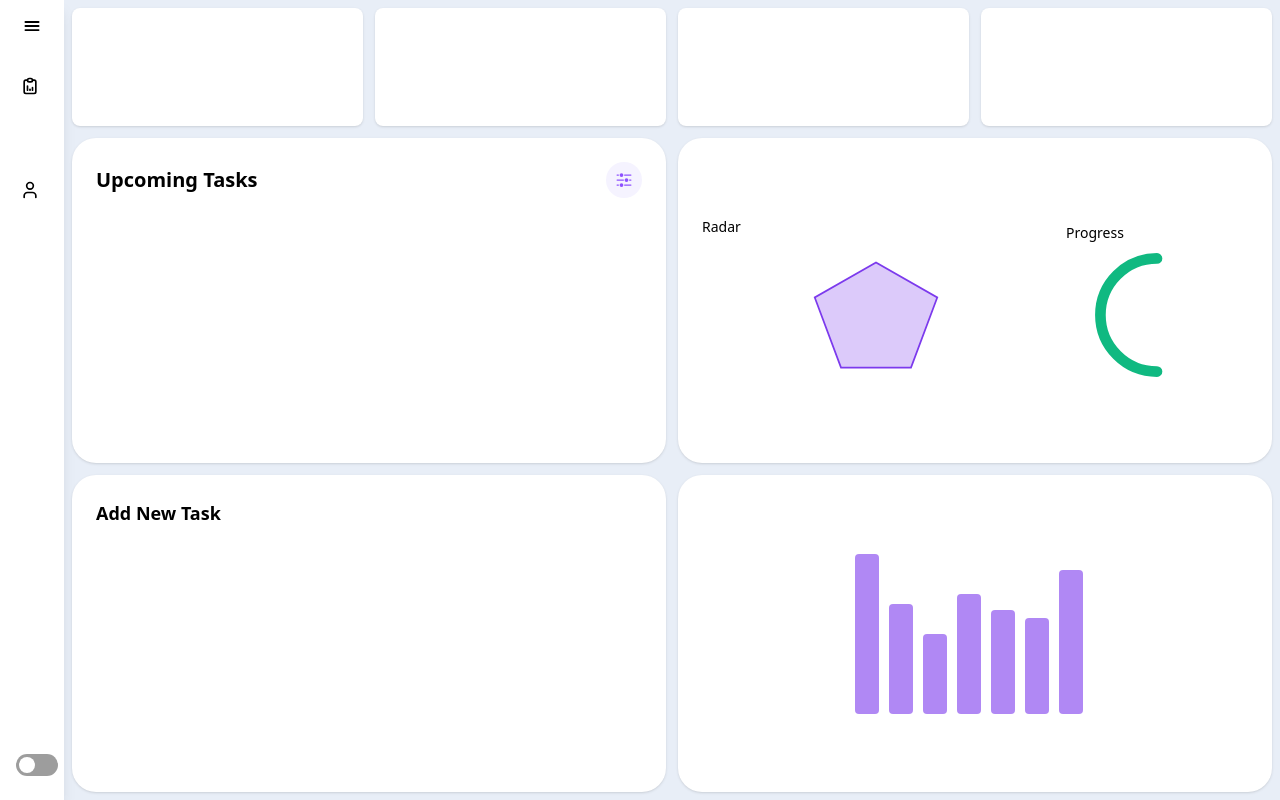
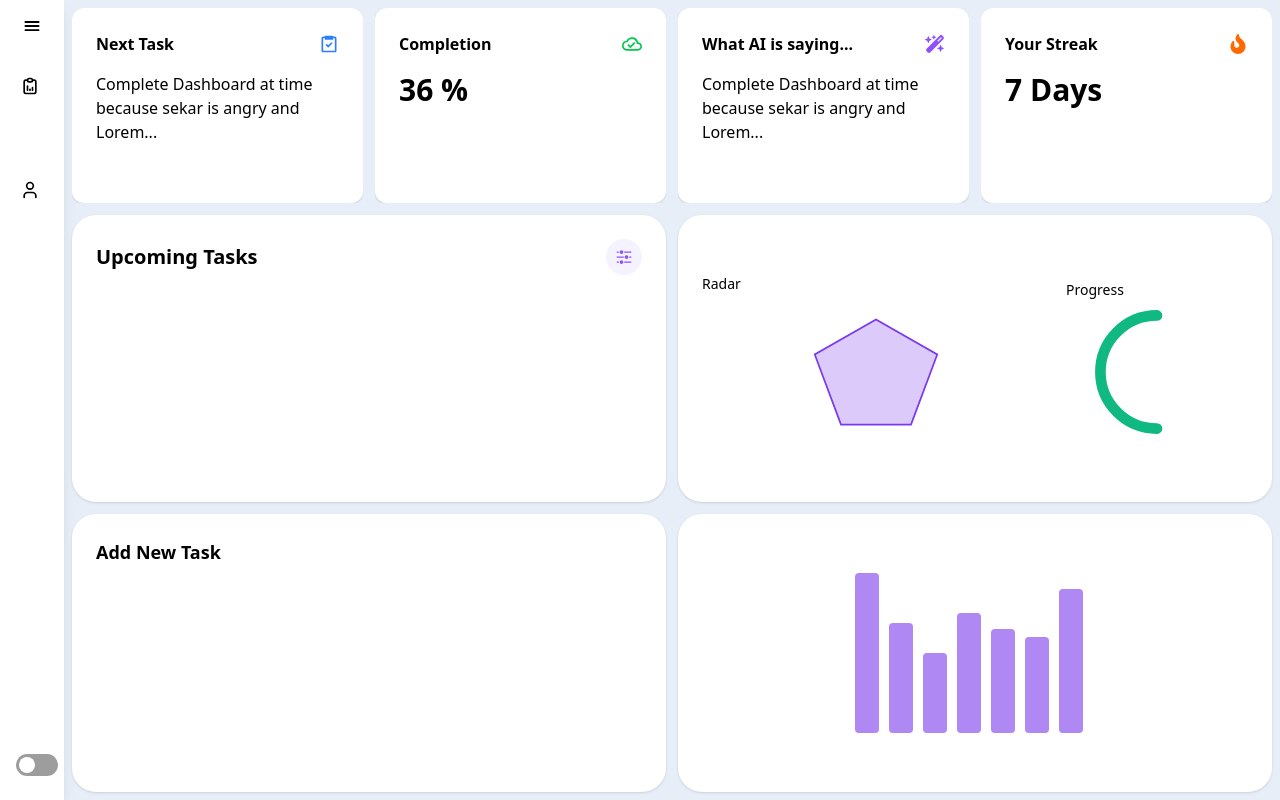
Before and after one commit to Abhishek-iiit-surat/Todo-On-Steriods, a React (Vite) app in the folder client/: page / in a window 1280 px wide. Built offline with nearby package versions, Linux system fonts and the light colour scheme; some icons are missing.

Commit message:
fix: ui fixes

```diff
--- a/client/package.json
+++ b/client/package.json
@@ -14,6 +14,7 @@
     "@emotion/styled": "^11.14.1",
     "@mui/icons-material": "^7.3.2",
     "@mui/material": "^7.3.2",
+    "@mui/x-charts": "^8.11.3",
     "@tailwindcss/vite": "^4.1.13",
     "react": "^19.1.1",
     "react-dom": "^19.1.1",
--- /dev/null
+++ b/client/src/components/cards/AiCard.jsx
@@ -0,0 +1,23 @@
+import React from 'react'
+import { FaWandMagicSparkles } from "react-icons/fa6";
+function AiCard() {
+    const content = "Complete Dashboard at time because sekar is angry and Lorem ipsum dolor sit amet consectetur, adipisicing elit. Odit, pariatur?";
+
+    // Split into words, take first 10, join back & add ellipsis
+    const truncated = content.split(" ").slice(0, 10).join(" ") + "...";
+    return (
+        <div className="bg-white flex-col rounded-xl p-6 h-full shadow">
+            <div className="flex items-center justify-between mb-4">
+                <h3 className="text-md font-bold">What AI is saying...</h3>
+                <FaWandMagicSparkles className='w-5 h-5 text-violet-500 font-semibold' />
+            </div>
+            <div >
+                <p>
+                    {truncated}
+                </p>
+            </div>
+        </div>
+    )
+}
+
+export default AiCard
--- /dev/null
+++ b/client/src/components/cards/CompletionRate.jsx
@@ -0,0 +1,19 @@
+import React from 'react'
+import { MdOutlineCloudDone } from "react-icons/md";
+
+function CompletionRate() {
+    return (
+        <div className="bg-white rounded-xl p-6 h-full shadow">
+            <div className="flex items-center justify-between mb-4">
+                <h3 className="text-md font-bold">Completion</h3>
+                <MdOutlineCloudDone className='w-5 h-5 text-green-500 font-semibold' />
+            </div>
+            <div >
+                <h3 className='text-3xl font-bold'> 36 %
+                </h3>
+            </div>
+        </div>
+    )
+}
+
+export default CompletionRate;
--- /dev/null
+++ b/client/src/components/cards/NextTask.jsx
@@ -0,0 +1,23 @@
+import React from 'react'
+import { BiTask } from "react-icons/bi";
+
+function NextTask() {
+    const content = "Complete Dashboard at time because sekar is angry and Lorem ipsum dolor sit amet consectetur, adipisicing elit. Odit, pariatur?";
+
+    // Split into words, take first 10, join back & add ellipsis
+    const truncated = content.split(" ").slice(0, 10).join(" ") + "...";
+
+    return (
+        <div className="bg-white flex-col rounded-xl p-6 h-full shadow">
+            <div className="flex items-center justify-between mb-4">
+                <h3 className="text-md font-bold">Next Task</h3>
+                <BiTask className='w-5 h-5 text-blue-500 font-semibold' />
+            </div>
+            <div>
+                <p>{truncated}</p>
+            </div>
+        </div>
+    )
+}
+
+export default NextTask;
--- /dev/null
+++ b/client/src/components/cards/Streak.jsx
@@ -0,0 +1,19 @@
+import React from 'react'
+import { FaFire } from "react-icons/fa";
+
+function Streak() {
+    return (
+        <div className="bg-white flex-col rounded-xl p-6 h-full shadow">
+            <div className="flex items-center justify-between mb-4">
+                <h3 className="text-md font-bold">Your Streak</h3>
+                <FaFire className='w-5 h-5 text-orange-500 font-semibold' />
+            </div>
+            <div >
+                <h3 className='text-3xl font-bold'> 7 Days
+                </h3>
+            </div>
+        </div>
+    )
+}
+
+export default Streak
--- /dev/null
+++ b/client/src/features/analytics/CompletionRatePiechart.jsx
@@ -0,0 +1,85 @@
+import React from 'react';
+import { Pie, PieChart, ResponsiveContainer, Sector } from 'recharts';
+
+const data = [
+    { name: 'Group A', value: 400 },
+    { name: 'Group B', value: 300 }
+];
+
+const renderActiveShape = ({
+    cx,
+    cy,
+    midAngle,
+    innerRadius,
+    outerRadius,
+    startAngle,
+    endAngle,
+    fill,
+    payload,
+    percent,
+    value,
+}) => {
+    const RADIAN = Math.PI / 180;
+    const sin = Math.sin(-RADIAN * (midAngle || 1));
+    const cos = Math.cos(-RADIAN * (midAngle || 1));
+    const sx = (cx || 0) + ((outerRadius || 0) + 10) * cos;
+    const sy = (cy || 0) + ((outerRadius || 0) + 10) * sin;
+    const mx = (cx || 0) + ((outerRadius || 0) + 30) * cos;
+    const my = (cy || 0) + ((outerRadius || 0) + 30) * sin;
+    const ex = mx + (cos >= 0 ? 1 : -1) * 22;
+    const ey = my;
+    const textAnchor = cos >= 0 ? 'start' : 'end';
+
+    return (
+        <g>
+            <text x={cx} y={cy} dy={8} textAnchor="middle" fill={fill}>
+                {payload.name}
+            </text>
+            <Sector
+                cx={cx}
+                cy={cy}
+                innerRadius={innerRadius}
+                outerRadius={outerRadius}
+                startAngle={startAngle}
+                endAngle={endAngle}
+                fill={fill}
+            />
+            <Sector
+                cx={cx}
+                cy={cy}
+                startAngle={startAngle}
+                endAngle={endAngle}
+                innerRadius={(outerRadius || 0) + 6}
+                outerRadius={(outerRadius || 0) + 10}
+                fill={fill}
+            />
+            <path d={`M${sx},${sy}L${mx},${my}L${ex},${ey}`} stroke={fill} fill="none" />
+            <circle cx={ex} cy={ey} r={2} fill={fill} stroke="none" />
+            <text x={ex + (cos >= 0 ? 1 : -1) * 12} y={ey} textAnchor={textAnchor} fill="#333">
+                PV {value}
+            </text>
+            <text x={ex + (cos >= 0 ? 1 : -1) * 12} y={ey} dy={18} textAnchor={textAnchor} fill="#999">
+                (Rate {((percent || 1) * 100).toFixed(2)}%)
+            </text>
+        </g>
+    );
+};
+
+export default function CompletionRatePiechart() {
+    return (
+        <ResponsiveContainer width="100%" height="100%">
+            <PieChart width={400} height={400}>
+                <Pie
+                    activeShape={renderActiveShape}
+                    data={data}
+                    cx="50%"
+                    cy="50%"
+                    innerRadius={60}
+                    outerRadius={80}
+                    fill="#8884d8"
+                    dataKey="value"
+                />
+            </PieChart>
+        </ResponsiveContainer>
+    );
+}
--- a/client/src/pages/DashBoard.jsx
+++ b/client/src/pages/DashBoard.jsx
@@ -6,30 +6,37 @@ import AnalyticsCard from "../components/cards/AnalyticsCard";
 import WeeklyActivityCard from "../components/cards/WeeklyActivityCard";
 import { uiStore } from "../store/uiStore";
 import GenericCard from "../components/cards/GenericCard";
-
-
+import NextTask from "../components/cards/NextTask";
+import CompletionRate from "../components/cards/CompletionRate";
+import AiCard from "../components/cards/AiCard";
+import Streak from "../components/cards/Streak";
 export default function Dashboard() {
     const sidebarOpen = uiStore((s) => s.sidebarOpen);
     return (
-        <div
-            className="grid sm:grid-col-1 md:grid-col-2 lg:grid-cols-4 gap-3 h-full"
-        >
+        <div className="grid sm:grid-cols-1 md:grid-cols-2 lg:grid-cols-4 gap-3 h-full">
             {/* Small Generic Cards */}
-            <div className="col-span-1">
-                <GenericCard />
+            <div className="col-span-1 overflow-hidden ">
+                <div className="h-full flex flex-col">
+                    <NextTask className="flex-1" />
+                </div>
             </div>
-            <div className="col-span-1">
-                <GenericCard />
+            <div className="col-span-1 overflow-hidden">
+                <div className="h-full flex flex-col">
+                    <CompletionRate className="flex-1" />
+                </div>
             </div>
-            <div className="col-span-1">
-                <GenericCard />
+            <div className="col-span-1 overflow-hidden">
+                <div className="h-full flex flex-col">
+                    <AiCard className="flex-1" />
+                </div>
             </div>
-            <div className="col-span-1">
-                <GenericCard />
+            <div className="col-span-1 overflow-hidden">
+                <div className="h-full flex flex-col">
+                    <Streak className="flex-1" />
+                </div>
             </div>
 
             {/* Bigger Cards */}
-
             <div className="col-span-2 row-span-2">
                 <UpcomingTasksCard />
             </div>
```
Also changed, not shown: 1 other file (tests, documents, lock files or other folders).
